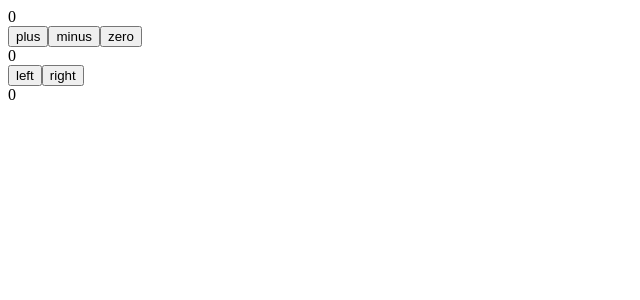
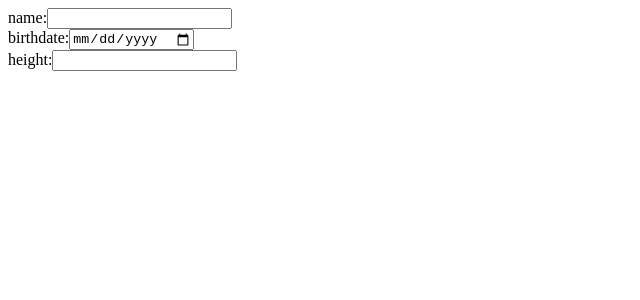
Before and after one commit to pratiksj/CUSTOM-HOOK-COUNTER, a React (Create React App) app: page / in a window 1280 px wide. Shown: the top 300 px of the page, without its empty margins (0-640 px from the left). Built offline with nearby package versions, Linux system fonts and the light colour scheme.

Commit message:
feat: defined custom hook useField to simplify state management

```diff
--- a/src/App.js
+++ b/src/App.js
@@ -1,24 +1,57 @@
 //import { useState } from "react";
-import useCounter from "./useCounter";
-const App = (props) => {
-  //const [counter, setCounter] = useState(0);
-  const counter = useCounter();
-  const left = useCounter();
-  const right = useCounter();
+import useField from "./useCounter";
+// import useCounter from "./useCounter";
+// const App = (props) => {
+//   //const [counter, setCounter] = useState(0);
+//   const counter = useCounter();
+//   const left = useCounter();
+//   const right = useCounter();
+
+//   return (
+//     <div>
+//       <div>{counter.value}</div>
+//       <button onClick={counter.increase}>plus</button>
+//       {/* <button onClick={() => setCounter(counter - 1)}>minus</button> */}
+//       <button onClick={counter.decrease}>minus</button>
+//       <button onClick={counter.zero}>zero</button>
+
+//       <div>{left.value}</div>
+//       <button onClick={left.increase}>left</button>
+//       <button onClick={right.increase}>right</button>
+//       <div>{right.value}</div>
+//     </div>
+//   );
+// };
+// export default App;
+const App = () => {
+  //const [name, setName] = useState("");
+  const name = useField("text");
+  const born = useField("date");
+  const height = useField("number");
+  //const [born, setBorn] = useState("");
+  //const [height, setHeight] = useState("");
 
   return (
     <div>
-      <div>{counter.value}</div>
-      <button onClick={counter.increase}>plus</button>
-      {/* <button onClick={() => setCounter(counter - 1)}>minus</button> */}
-      <button onClick={counter.decrease}>minus</button>
-      <button onClick={counter.zero}>zero</button>
-
-      <div>{left.value}</div>
-      <button onClick={left.increase}>left</button>
-      <button onClick={right.increase}>right</button>
-      <div>{right.value}</div>
+      <form>
+        name:
+        <input type={name.type} value={name.value} onChange={name.onChange} />
+        <br />
+        birthdate:
+        <input type={born.type} value={born.value} onChange={born.onChange} />
+        <br />
+        height:
+        <input
+          type={height.type}
+          value={height.value}
+          onChange={height.onChange}
+        />
+      </form>
+      <div>
+        {name.value} {born.value} {height.value}
+      </div>
     </div>
   );
 };
+
 export default App;
--- a/src/useCounter.js
+++ b/src/useCounter.js
@@ -1,25 +1,38 @@
 import { useState } from "react";
-const useCounter = () => {
-  const [value, setValue] = useState(0);
+// const useCounter = () => {
+//   const [value, setValue] = useState(0);
 
-  const increase = () => {
-    setValue(value + 1);
-  };
+//   const increase = () => {
+//     setValue(value + 1);
+//   };
 
-  const decrease = () => {
-    setValue(value - 1);
-  };
+//   const decrease = () => {
+//     setValue(value - 1);
+//   };
 
-  const zero = () => {
-    setValue(0);
+//   const zero = () => {
+//     setValue(0);
+//   };
+
+//   return {
+//     value,
+//     increase,
+//     decrease,
+//     zero,
+//   };
+// };
+const useField = (type) => {
+  const [value, setValue] = useState("");
+
+  const onChange = (event) => {
+    setValue(event.target.value);
   };
 
   return {
+    type,
     value,
-    increase,
-    decrease,
-    zero,
+    onChange,
   };
 };
 
-export default useCounter;
+export default useField;
```
